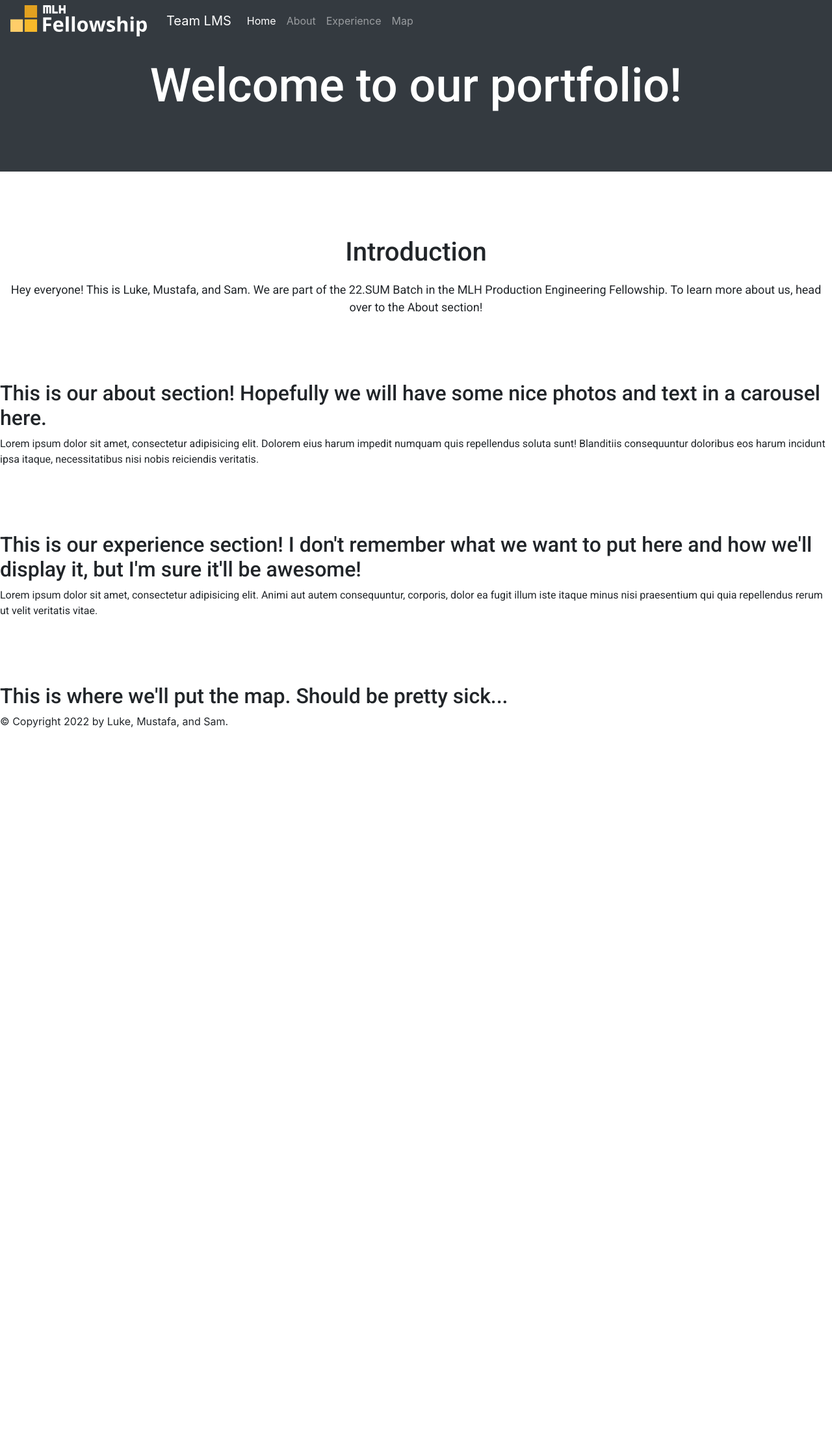
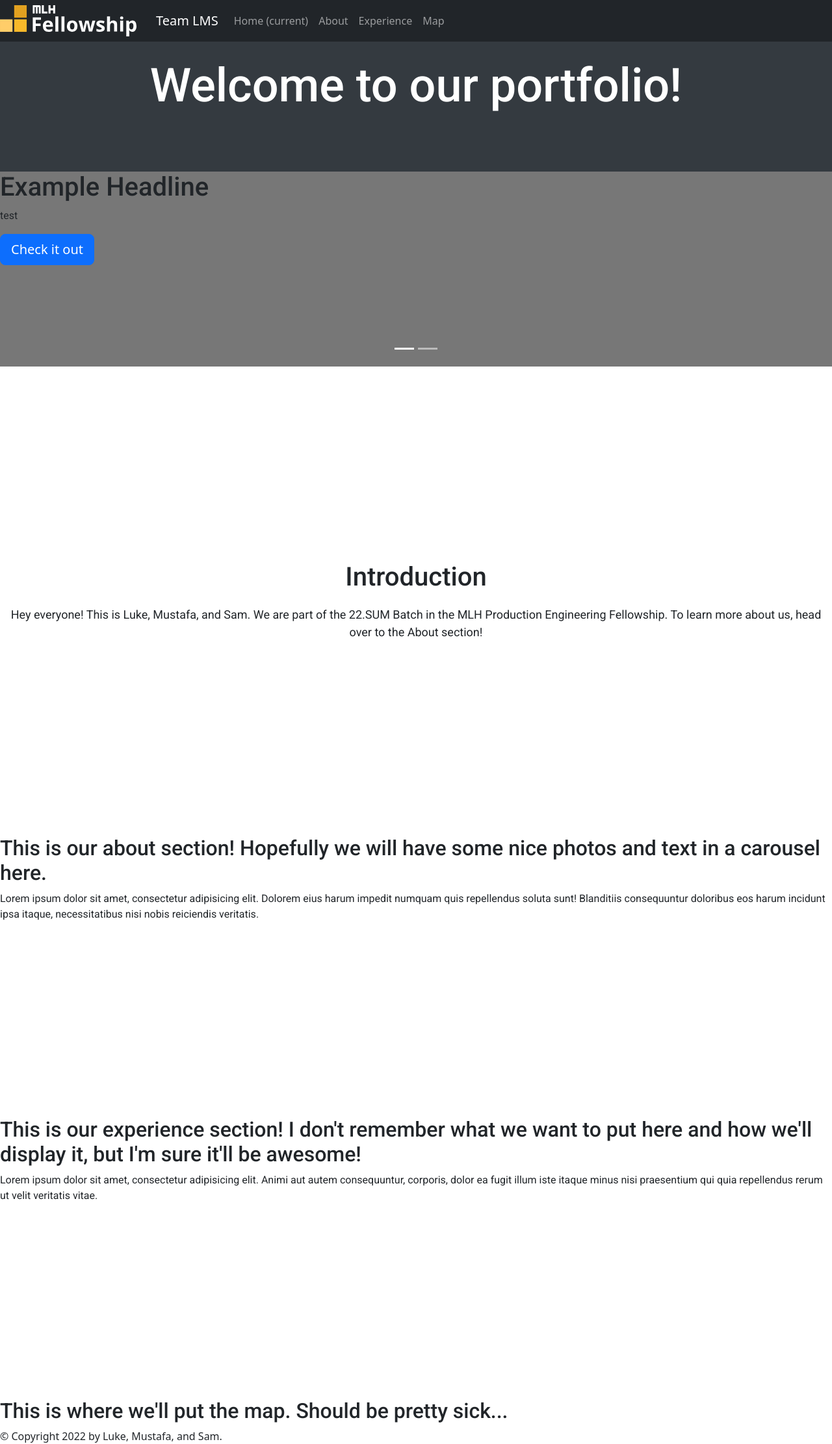
Before and after one commit to lukecheseldine/mlh-portfolio, a Flask app: page / in a window 1280 px wide. Shown: the whole page at 65% size. Before the commit the page ends 1120 px from the top, so only its background shows below. Run offline with Flask 2, Linux system fonts and the light colour scheme.

Commit message:
added template carousel, updated bootstrap version

```diff
--- a/app/static/styles/main.css
+++ b/app/static/styles/main.css
@@ -112,10 +112,11 @@ body {
 .about,
 .experience,
 .map {
-    margin-top: 100px;
+    margin-top: 300px;
 }
 
 .intro {
+
     text-align: center;
 }
 
@@ -123,3 +124,8 @@ body {
     margin-top: 20px;
     font-size: large;
 }
+
+.carousel-item {
+    height: 300px;
+    background: #777;
+}
--- a/app/templates/base.html
+++ b/app/templates/base.html
@@ -1,5 +1,6 @@
 <!doctype html>
 <html>
+
 <head>
     <!-- Required meta tags -->
     <meta charset="utf-8">
@@ -14,8 +15,8 @@
         rel="stylesheet">
 
     <!-- Bootstrap CSS -->
-    <link rel="stylesheet" href="https://cdn.jsdelivr.net/npm/bootstrap@4.5.3/dist/css/bootstrap.min.css"
-        integrity="sha384-TX8t27EcRE3e/ihU7zmQxVncDAy5uIKz4rEkgIXeMed4M0jlfIDPvg6uqKI2xXr2" crossorigin="anonymous">
+    <link href="https://cdn.jsdelivr.net/npm/bootstrap@5.2.0-beta1/dist/css/bootstrap.min.css" rel="stylesheet"
+        integrity="sha384-0evHe/X+R7YkIZDRvuzKMRqM+OrBnVFBL6DOitfPri4tjfHxaWutUpFmBp4vmVor" crossorigin="anonymous">
 
     <link rel='icon' href='./static/img/favicon.ico' type='image/x-icon' />
     <title>{% block title %}{% endblock %}</title>
@@ -61,5 +62,9 @@
         {% endblock %}
     </div>
 
+    <script src="https://cdn.jsdelivr.net/npm/bootstrap@5.2.0-beta1/dist/js/bootstrap.bundle.min.js"
+        integrity="sha384-pprn3073KE6tl6bjs2QrFaJGz5/SUsLqktiwsUTF55Jfv3qYSDhgCecCxMW52nD2"
+        crossorigin="anonymous"></script>
 </body>
+
 </html>
--- a/app/templates/index.html
+++ b/app/templates/index.html
@@ -7,37 +7,38 @@
     <h1 class="header-text">Welcome to our portfolio!</h1>
 </div>
 
+<!-- Bootstrap carousel -->
+<div id="myCarousel" class="carousel slide" data-bs-ride="carousel" data-bs-interval="5000">
+
+    <ol class="carousel-indicators">
+        <li data-bs-target="#myCarousel" data-bs-slide-to="0" class="active"></li>
+        <li data-bs-target="#myCarousel" data-bs-slide-to="1"></li>
+    </ol>
+
+    <div class="carousel-inner">
+        <div class="carousel-item active">
+            <h1>Example Headline</h1>
+            <p>test</p>
+            <a href="#" class="btn btn-lg btn-primary">
+                Check it out
+            </a>
+        </div>
+        <div class="carousel-item">
+            <h1>Example</h1>
+            <p>test</p>
+            <a href="#" class="btn btn-lg btn-primary">
+                Check it out
+            </a>
+        </div>
+    </div>
+</div>
+
+
 <div class="intro">
     <h1>Introduction</h1>
     <p class="intro-body">Hey everyone! This is Luke, Mustafa, and Sam. We are part of the 22.SUM Batch in the MLH
         Production Engineering Fellowship. To learn more about us, head over to the About section!<ip></ip>
     </p>
-    <!-- <div id="carouselExampleIndicators" class="carousel slide" data-ride="carousel">
-        <ol class="carousel-indicators">
-          <li data-target="#carouselExampleIndicators" data-slide-to="0" class="active"></li>
-          <li data-target="#carouselExampleIndicators" data-slide-to="1"></li>
-          <li data-target="#carouselExampleIndicators" data-slide-to="2"></li>
-        </ol>
-        <div class="carousel-inner">
-          <div class="carousel-item active">
-            <img class="d-block w-100" src="..." alt="First slide">
-          </div>
-          <div class="carousel-item">
-            <img class="d-block w-100" src="..." alt="Second slide">
-          </div>
-          <div class="carousel-item">
-            <img class="d-block w-100" src="..." alt="Third slide">
-          </div>
-        </div>
-        <a class="carousel-control-prev" href="#carouselExampleIndicators" role="button" data-slide="prev">
-          <span class="carousel-control-prev-icon" aria-hidden="true"></span>
-          <span class="sr-only">Previous</span>
-        </a>
-        <a class="carousel-control-next" href="#carouselExampleIndicators" role="button" data-slide="next">
-          <span class="carousel-control-next-icon" aria-hidden="true"></span>
-          <span class="sr-only">Next</span>
-        </a>
-      </div> -->
 </div>
 
 <div class="about">
```
Lines whose indentation alone changed are shown as unchanged.
